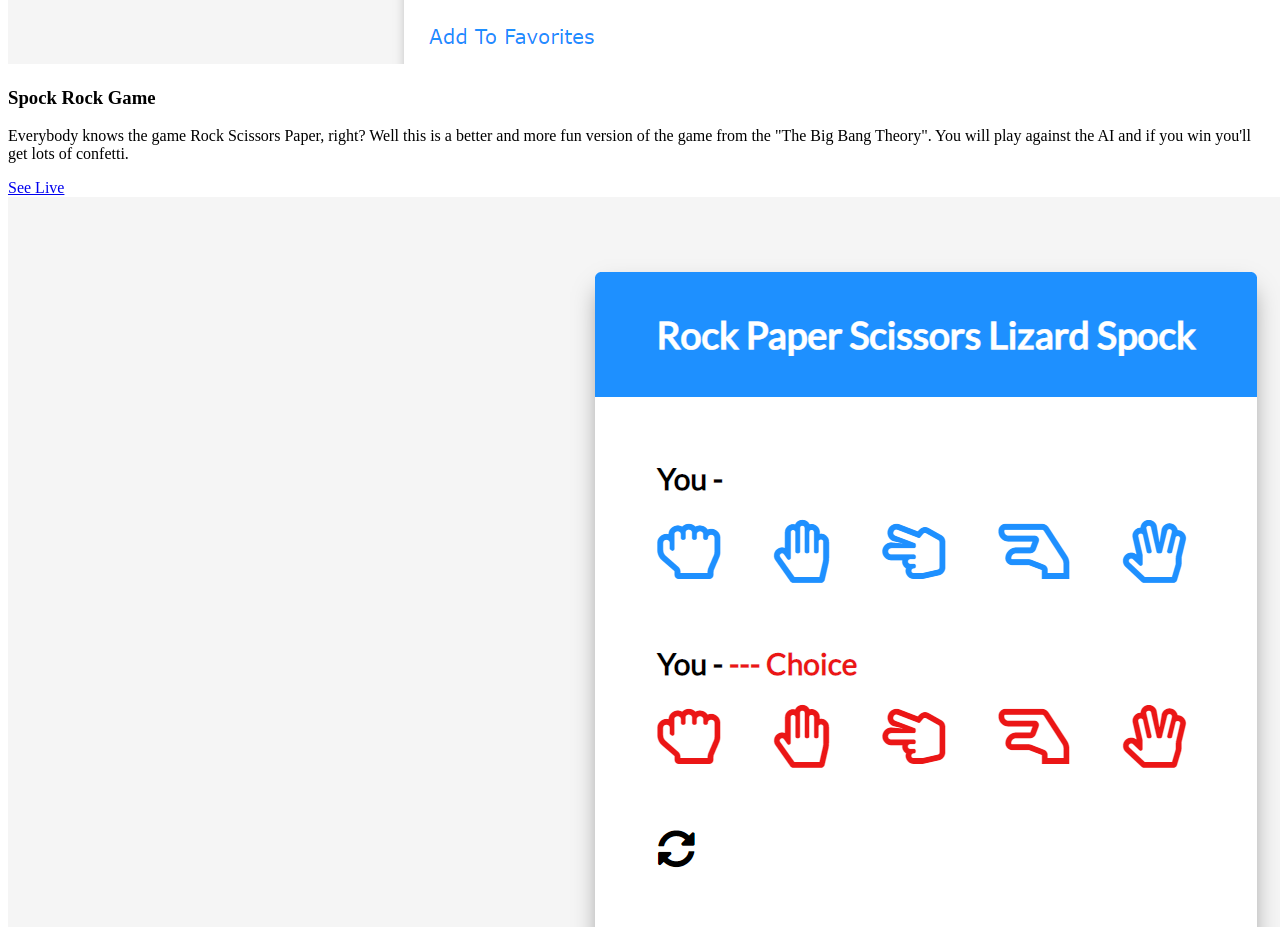
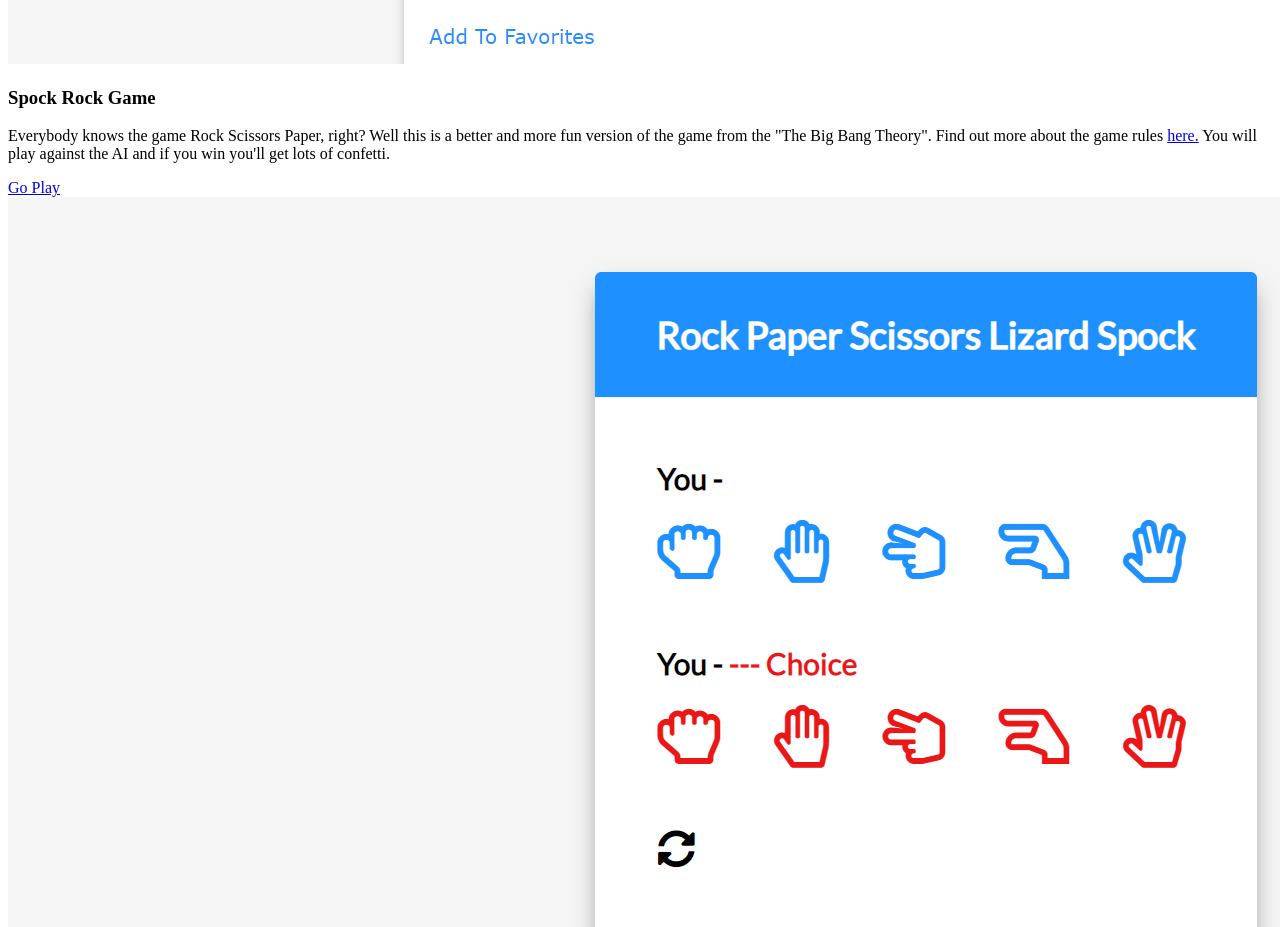
Before and after one commit to BassMasterTT/simplefolio, a website: page src/template.html in a window 1280 px wide. Shown: the part 5768-6695 px from the top of the page. Drawn offline with nearby package versions, Linux system fonts and the light colour scheme.

Commit message:
spock with links

```diff
--- a/src/template.html
+++ b/src/template.html
@@ -240,11 +240,11 @@
                 <h3 class="project-wrapper__text-title">Spock Rock Game</h3>
                 <div>
                   <p class="mb-4">
-                    Everybody knows the game Rock Scissors Paper, right? Well this is a better and more fun version of the game from the "The Big Bang Theory". You will play against the AI and if you win you'll get lots of confetti.
+                    Everybody knows the game Rock Scissors Paper, right? Well this is a better and more fun version of the game from the "The Big Bang Theory". Find out more about the game rules <a href="https://bigbangtheory.fandom.com/wiki/Rock,_Paper,_Scissors,_Lizard,_Spock" target="_blank">here.</a> You will play against the AI and if you win you'll get lots of confetti.
                   </p>
                 </div>
                 <a target="_blank" class="cta-btn cta-btn--hero" href="https://bassmastertt.github.io/spock-rock-game/">
-                  See Live
+                  Go Play
                 </a>
 
               </div>
```
